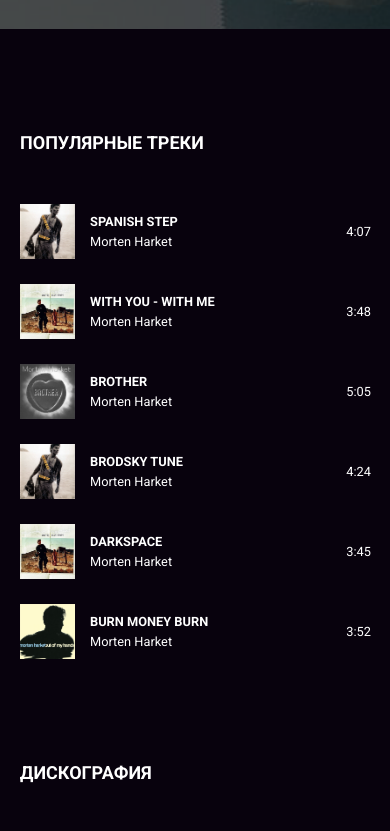
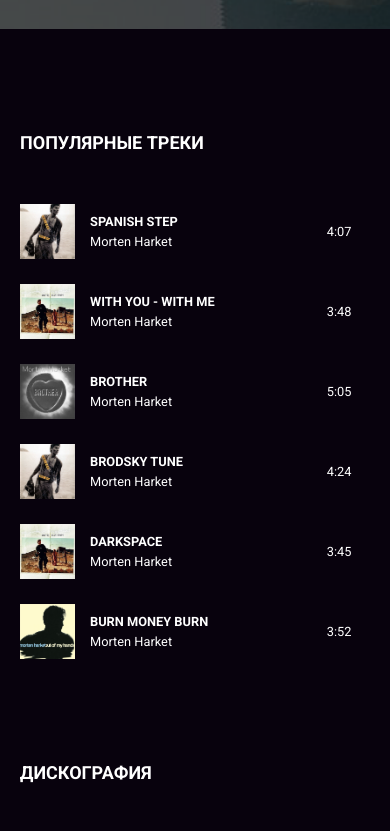
Before and after one commit to MityaDementiy/layout-designer-project-lvl2, a website: page src/artist.html in a window 390 px wide. Shown: the part 700-1531 px from the top of the page. Drawn offline with Linux system fonts and the light colour scheme.

Commit message:
Fix container

```diff
--- a/src/artist.html
+++ b/src/artist.html
@@ -55,7 +55,7 @@
       <div class="container">
         <h2 class="artist-subheadear">Популярные треки</h2>
         <div class="popular-tracks-list d-flex">
-          <div class="track d-flex mb-25 mr-49">
+          <div class="track d-flex mb-25">
             <div class="d-flex align-center">
               <img src="../src/images/Wild Seed.png" class="popular-track-image" width="55px"
                 alt="man with typing maching">
@@ -77,7 +77,7 @@
             </div>
             <div class="track-timing">3:48</div>
           </div>
-          <div class="track d-flex mb-25 mr-49">
+          <div class="track d-flex mb-25">
             <div class="d-flex align-center">
               <img src="../src/images/Brother.png" class="popular-track-image" width="55px"
                 alt="man with typing maching">
@@ -99,7 +99,7 @@
             </div>
             <div class="track-timing">4:24</div>
           </div>
-          <div class="track d-flex mr-49">
+          <div class="track d-flex">
             <div class="d-flex align-center">
               <img src="../src/images/Letter from Egypt.png" class="popular-track-image" width="55px"
                 alt="man with typing maching">
--- a/src/scss/atomic.scss
+++ b/src/scss/atomic.scss
@@ -56,10 +56,6 @@
   background: $red;
 }
 
-.mr-49 {
-  margin-right: 49px;
-}
-
 .mb-25 {
   margin-bottom: 25px;
 }
--- a/src/scss/pages/artist.scss
+++ b/src/scss/pages/artist.scss
@@ -6,6 +6,7 @@
 .track {
   align-items: center;
   width: 551px;
+  margin-right: 49px;
 }
 
 .popular-track-image {
@@ -140,7 +141,7 @@
 
 @media screen and (max-width: 575px) {
   .container {
-    max-width: 90%;
+    max-width: 85%;
     margin: 0;
     padding-right: 20px;
     padding-left: 20px;
```
Also changed, not shown: src/css/style.css, 1 other file.
